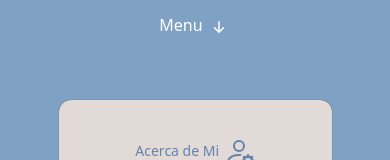
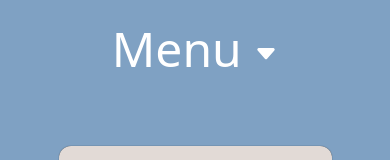
Before and after one commit to valium69mg/carlos_portfolio, a React (Create React App) app: page / in a window 390 px wide. Shown: the top 160 px of the page. Built offline with nearby package versions, Linux system fonts and the light colour scheme.

Commit message:
Make changes to styling of the button of drop down menu
1. Change size of button
2. Change svgs inside drop down button

```diff
--- a/src/NavbarWithVisibility.js
+++ b/src/NavbarWithVisibility.js
@@ -2,12 +2,12 @@
 import { useState } from "react";
 
 
-let upwardsArrowLogo = <svg xmlns="http://www.w3.org/2000/svg" width="24" height="24" fill="white" className="bi bi-arrow-up" viewBox="0 0 16 16">
-<path fillRule="evenodd" d="M8 15a.5.5 0 0 0 .5-.5V2.707l3.146 3.147a.5.5 0 0 0 .708-.708l-4-4a.5.5 0 0 0-.708 0l-4 4a.5.5 0 1 0 .708.708L7.5 2.707V14.5a.5.5 0 0 0 .5.5"/>
+let upwardsArrowLogo = <svg xmlns="http://www.w3.org/2000/svg" width="24" height="24" fill="white" className="bi bi-caret-up-fill" viewBox="0 0 16 16">
+<path d="m7.247 4.86-4.796 5.481c-.566.647-.106 1.659.753 1.659h9.592a1 1 0 0 0 .753-1.659l-4.796-5.48a1 1 0 0 0-1.506 0z"/>
 </svg>
 
-let downwardsArrowLogo = <svg xmlns="http://www.w3.org/2000/svg" width="24" height="24" fill="white" className="bi bi-arrow-down-short" viewBox="0 0 16 16">
-<path fillRule="evenodd" d="M8 4a.5.5 0 0 1 .5.5v5.793l2.146-2.147a.5.5 0 0 1 .708.708l-3 3a.5.5 0 0 1-.708 0l-3-3a.5.5 0 1 1 .708-.708L7.5 10.293V4.5A.5.5 0 0 1 8 4"/>
+let downwardsArrowLogo = <svg xmlns="http://www.w3.org/2000/svg" width="24" height="24" fill="white" className="bi bi-caret-down-fill" viewBox="0 0 16 16">
+<path d="M7.247 11.14 2.451 5.658C1.885 5.013 2.345 4 3.204 4h9.592a1 1 0 0 1 .753 1.659l-4.796 5.48a1 1 0 0 1-1.506 0z"/>
 </svg>
 
 function NavbarWithVisibility() {
--- a/src/styles/home.css
+++ b/src/styles/home.css
@@ -164,6 +164,7 @@
     background-color: transparent;
     color: white;
     transition: all 0.5s ease;
+    font-size: 3rem;
 }
 
 .dropbtn:hover {
@@ -276,8 +277,8 @@
     }
 
     .presentationCard img {
-        width: 90px;
-        height: 90px;
+        width: 144px;
+        height: 144px;
     }
 
     .descargarBtn {
```
